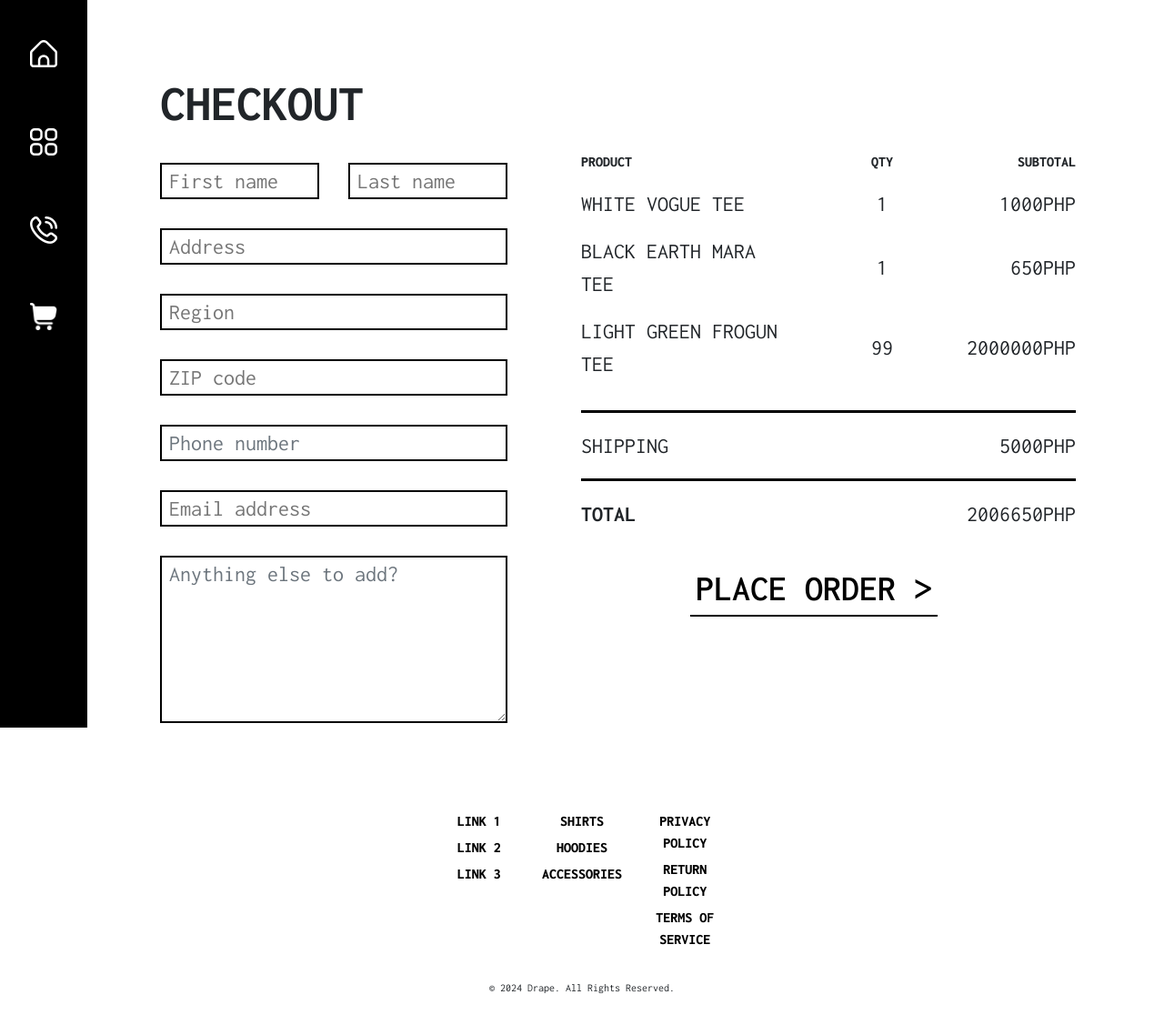
After one commit to rjventu/drape-website, a PHP site: page /checkout.html in a window 1280 px wide. The commit adds this page. Shown: the whole page at 91% size. Run offline with PHP 8.4, Linux system fonts and the light colour scheme; some libraries are stand-ins or nearby versions.

Commit message:
Added checkout page
+ Added checkout page

```diff
--- /dev/null
+++ b/checkout.html
@@ -0,0 +1,180 @@
+<!DOCTYPE html>
+<html lang="en">
+
+<head>
+    <meta charset="UTF-8">
+    <meta name="viewport" content="width=device-width, initial-scale=1.0">
+    <title>Drape </title>
+
+    <!-- BOOTSRAP CSS -->
+    <script scart="https://code.jquery.com/jquery-3.2.1.slim.min.js" integrity="sha384-KJ3o2DKtIkvYIK3UENzmM7KCkRr/rE9/Qpg6aAZGJwFDMVNA/GpGFF93hXpG5KkN" crossorigin="anonymous"></script>
+    <script scart="https://cdn.jsdelivr.net/npm/popper.js@1.12.9/dist/umd/popper.min.js" integrity="sha384-ApNbgh9B+Y1QKtv3Rn7W3mgPxhU9K/ScQsAP7hUibX39j7fakFPskvXusvfa0b4Q" crossorigin="anonymous"></script>
+    <script scart="https://cdn.jsdelivr.net/npm/bootstrap@4.0.0/dist/js/bootstrap.min.js" integrity="sha384-JZR6Spejh4U02d8jOt6vLEHfe/JQGiRRSQQxSfFWpi1MquVdAyjUar5+76PVCmYl" crossorigin="anonymous"></script>
+    <link rel="stylesheet" href="https://cdn.jsdelivr.net/npm/bootstrap@4.0.0/dist/css/bootstrap.min.css" integrity="sha384-Gn5384xqQ1aoWXA+058RXPxPg6fy4IWvTNh0E263XmFcJlSAwiGgFAW/dAiS6JXm" crossorigin="anonymous">
+
+    <!-- ICON LIBRARY -->
+    <link rel='stylesheet' href='https://cdn-uicons.flaticon.com/2.2.0/uicons-regular-rounded/css/uicons-regular-rounded.css'>
+
+    <!-- CSS STYLESHEET LINK -->
+    <link rel="stylesheet" href="styles/main.css">
+</head>
+
+<body>
+
+    <!-- SIDEBAR -->
+    <div class="sidebar">
+        <nav class="sidebar-nav">
+            <ul class="nav flex-column">
+                <div class="top-links">
+                    <li class="nav-item">
+                        <a class="nav-link" href="index.html">
+                            <i class="fi fi-rr-home"></i>
+                        </a>
+                    </li>
+                    <li class="nav-item">
+                        <a class="nav-link" aria-current="page" href="shop.html">
+                            <i class="fi fi-rr-apps"></i>
+                        </a>
+                    </li>
+                    <li class="nav-item">
+                        <a class="nav-link" href="contacts.html">
+                            <i class="fi fi-rr-phone-call"></i>
+                        </a>
+                    </li>
+                    <li class="nav-item">
+                        <a class="nav-link active" aria-current="page" href="cart.html">
+                            <img src="active icon/shopping-cart.png" id="active-icon">
+                        </a>
+                    </li>
+                </div>
+                <div class="bottom-link">
+                   <li class="nav-item bottom-link">
+                    <a class="nav-link" href="#">
+                        <i class="fi fi-rr-user"></i>
+                    </a>
+                </li>
+                </div>
+            </ul>
+        </nav>
+    </div>
+
+    <!-- MAIN CONTENT -->
+    <main class="main-checkout">
+
+        <section class="checkout-form-wrapper">
+            <h1 class="checkout-form-title">CHECKOUT</h1>
+            <div>
+                <form class="checkout-form-fields" action="/submit-form" method="post">
+                    <div class="form-flnames">
+                        <div class="form-group">
+                            <input type="text" id="first-name" placeholder="First name" name="first-name" required>
+                        </div>
+                        <div class="form-group">
+                            <input type="text" id="last-name" placeholder="Last name" name="last-name" required>
+                        </div>
+                    </div>
+                    <div class="form-group">
+                        <input type="text" id="Address" placeholder="Address" name="address" required>
+                    </div>
+                    <div class="form-group">
+                        <input type="text" id="region" placeholder="Region" name="region" required>
+                    </div>
+                    <div class="form-group">
+                        <input type="text" id="zip-code" placeholder="ZIP code" name="zip-code" required>
+                    </div>
+                    <div class="form-group">
+                        <input type="text" id="phone" placeholder="Phone number" name="phone" class="form-control" required pattern="[0-9]{10}">
+                    </div>
+                    <div class="form-group">
+                        <input type="email" id="email" placeholder="Email address" name="email" required>
+                    </div>
+                    <div class="form-group">
+                        <textarea id="other" name="other" placeholder="Anything else to add?" class="form-control" rows="5"></textarea>
+                    </div>
+                </form>
+            </div>
+        </section>
+
+        <section class="checkout-receipt">
+            <div class="checkout-wrapper">
+                <div class="checkout-wrapper-inside" >
+                    <div class="checkout">
+                        <table class="checkout-table">
+                            <tr class="checkout-table-title">
+                                <td class="checkout-table-item-name">PRODUCT</td>
+                                <td class="checkout-table-item-qty">QTY</td>
+                                <td class="checkout-table-item-price">SUBTOTAL</td>
+                            </tr>
+                            <tr class="checkout-table-item">
+                                <td class="checkout-table-item-name">WHITE VOGUE TEE</td>
+                                <td class="checkout-table-item-qty">1</td>
+                                <td class="checkout-table-item-price">1000PHP</td>
+                            </tr>
+                            <tr class="checkout-table-item">
+                                <td class="checkout-table-item-name">BLACK EARTH MARA TEE</td>
+                                <td class="checkout-table-item-qty">1</td>
+                                <td class="checkout-table-item-price">650PHP</td>
+                            </tr>
+                            <tr class="checkout-table-item">
+                                <td class="checkout-table-item-name">LIGHT GREEN FROGUN TEE</td>
+                                <td class="checkout-table-item-qty">99</td>
+                                <td class="checkout-table-item-price">2000000PHP</td>
+                            </tr>
+                            <tr>
+                                <td colspan="4"><hr></td>
+                            </tr>
+                            <tr>
+                                <td class="checkout-shipping">SHIPPING</td>
+                                <td></td>
+                                <td class="checkout-shipping-cost">5000PHP</td>
+                            </tr>
+                            <tr>
+                                <td colspan="4"><hr></td>
+                            </tr>
+                            <tr>
+                                <td class="checkout-table-total">TOTAL</td>
+                                <td></td>
+                                <td class="checkout-table-total-price">2006650PHP</td>
+                            </tr>
+                        </table>
+                    </div>
+                    <div class="check-below">
+                        <button type="submit" class="btn-black">PLACE ORDER ></button>
+                    </div>
+                </div>
+            </div>
+        </section>
+
+    </main>
+
+    <!-- FOOTER -->
+    <footer>
+        <div class="footer-links">
+            <div class="footer-item">
+                <ul>
+                    <li><a href="#">LINK 1</a></li>
+                    <li><a href="#">LINK 2</a></li>
+                    <li><a href="#">LINK 3</a></li>
+                </ul>
+            </div>
+            <div class="footer-item">
+                <ul>
+                    <li><a href="shop-category-shirts.html">SHIRTS</a></li>
+                    <li><a href="shop-category-hoodies.html">HOODIES</a></li>
+                    <li><a href="shop-category-acc.html">ACCESSORIES</a></li>
+                </ul>
+            </div>
+            <div class="footer-item">
+                <ul>
+                    <li><a href="#">PRIVACY POLICY</a></li>
+                    <li><a href="#">RETURN POLICY</a></li>
+                    <li><a href="#">TERMS OF SERVICE</a></li>
+                </ul>
+            </div>
+        </div>
+        <p>&copy; 2024 Drape. All Rights Reserved.</p>
+    </footer>
+
+</body>
+
+</html>
--- a/styles/main.css
+++ b/styles/main.css
@@ -12,7 +12,8 @@
     [7] PROD DESC
     [8] CONTACTS
     [9] FOOTER
-    [10] CART/CHECKOUT RECEIPT
+    [10] CART
+    [11] CHECKOUT
 
 /*
 
@@ -291,6 +292,10 @@ main {
     color: #fff;
     border-color: #333;
 }
+button {
+    border: none;
+    background-color: white;
+}
 
 /* [5] GALLERY */
 .featured {
@@ -497,7 +502,7 @@ footer p{
     margin-top: 1rem;
 }
 
-/* [10] CART/CHECKOUT RECEIPT */
+/* [10] CART */
 .cart-wrapper {
     margin-block: 6rem;
     display: flex;
@@ -509,9 +514,6 @@ footer p{
     font-weight: 700;
     font-size:3.5rem;
     margin-bottom: 2rem;
-}
-.cart-table {
-
 }
 .cart-item-img {
     height: 5rem;
@@ -525,7 +527,7 @@ footer p{
     border-radius: 50%;
 }
 .cart-table-title {
-    font-weight: 700;
+    font-weight: 800;
 
 }
 .cart-table-item-qty {
@@ -536,10 +538,6 @@ footer p{
 }
 .cart-table-item {
     font-size: 24px;
-}
-.cart-table-total {
-    font-size: 27px;
-    font-weight: 700;
 }
 .cart-table-item-name {
     padding-left: 2rem;
@@ -564,8 +562,89 @@ hr { /* Line under cart items */
     justify-content: space-between;
 }
 .cart-total {
+    font-size: 30px;
+    font-weight: 700;
+    margin-right: 2rem;
+    margin-top: 0.6rem;
+}
+
+/* [11] CHECKOUT */
+.main-checkout {
+    display: flex;
+    gap: 5rem;
+    margin-block: 5rem;
+    display: flex;
+    align-items: center;
+    justify-content: center;
+}
+.checkout-form-wrapper {
+    width: 25rem;
+}
+.checkout-form-title {
+    font-weight: 700;
+    font-size:3.5rem;
+    margin-bottom: 2rem;
+}
+.form-flnames {
+    display: flex;
+    gap: 2rem;
+}
+.form-group input,
+.form-group textarea {
+    width: 100%;
+    font-size: 24px;
+    border: 2px solid black;
+    border-radius: 0;
+    transition: ease 0.2s;
+    padding: 0 0 0 0.5rem;
+}
+.form-group input:focus,
+.form-group textarea:focus {
+    border-color: rgb(0, 0, 0);
+    box-shadow: inset 0 1px 1px rgba(0, 0, 0, 0.075), 0 0 8px rgb(55, 55, 55, 0.6);
+}
+.checkout-form-fields {
+    display: flex;
+    flex-direction: column;
+    gap: 1rem;
+}
+.checkout-table-title {
+    font-weight: 800;
+}
+.checkout-table-item-price,
+.checkout-shipping-cost,
+.checkout-table-total-price {
+    text-align: right;
+}
+.checkout-table-item-price {
+    text-align: right;
+}
+.checkout-table-item-qty {
+    text-align: center;
+    padding-inline: 5rem;
+}
+.checkout-table-item,
+.checkout-shipping-cost,
+.checkout-table-total-price,
+.checkout-shipping {
+    font-size: 24px;
+}
+.checkout-table-total {
     font-size: 24px;
     font-weight: 700;
-    margin-right: 2rem;
-    margin-top: 1rem;
 }
+.checkout-table-img,
+.checkout-table-item-name,
+.checkout-table-item-qty,
+.checkout-table-item-price {
+    padding-block: 0 1rem;
+}
+.checkout-wrapper-inside {
+    display: flex;
+    flex-direction: column;
+    justify-content: center;
+    align-items: center;
+}
+.check-below {
+    margin: 2rem 0 0 2rem;
+}
```
